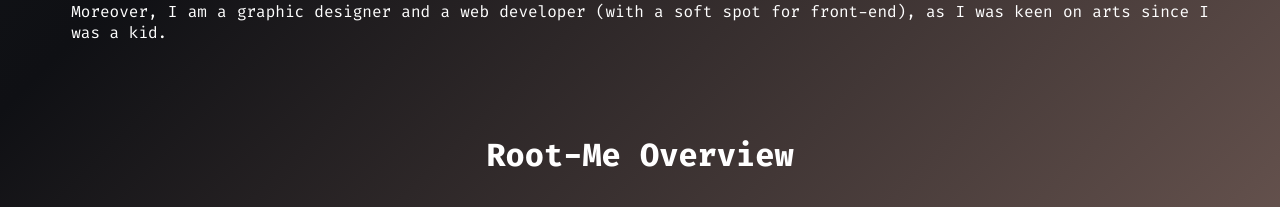
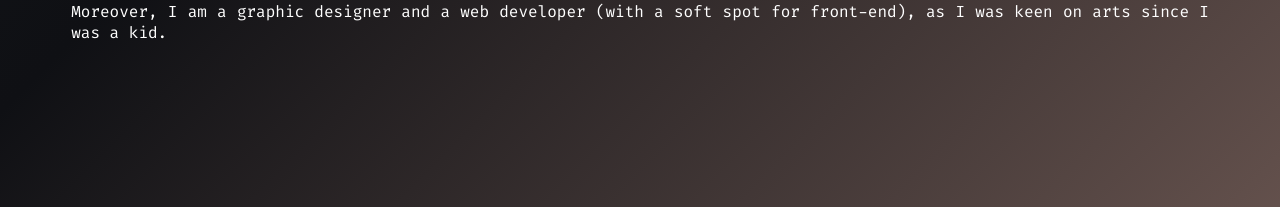
Before and after one commit to maleksfaxi/maleksfaxi.github.io, a plain HTML site: page index.html in a window 1280 px wide. Shown: the part 702-909 px from the top of the page. Drawn offline with Linux system fonts and the light colour scheme.

Commit message:
hiding the RM overview

```diff
--- a/index.html
+++ b/index.html
@@ -58,10 +58,10 @@
     </div>
 
   <div>
-    <h1>Root-Me Overview</h1>
+    <!-- <h1>Root-Me Overview</h1>
     <iframe
       src="https://root-me-diff.vercel.app/rm-gh?nickname=sto-837233&gstats=show">
-</iframe>
+    </iframe> -->
 
   </div>
 
```
